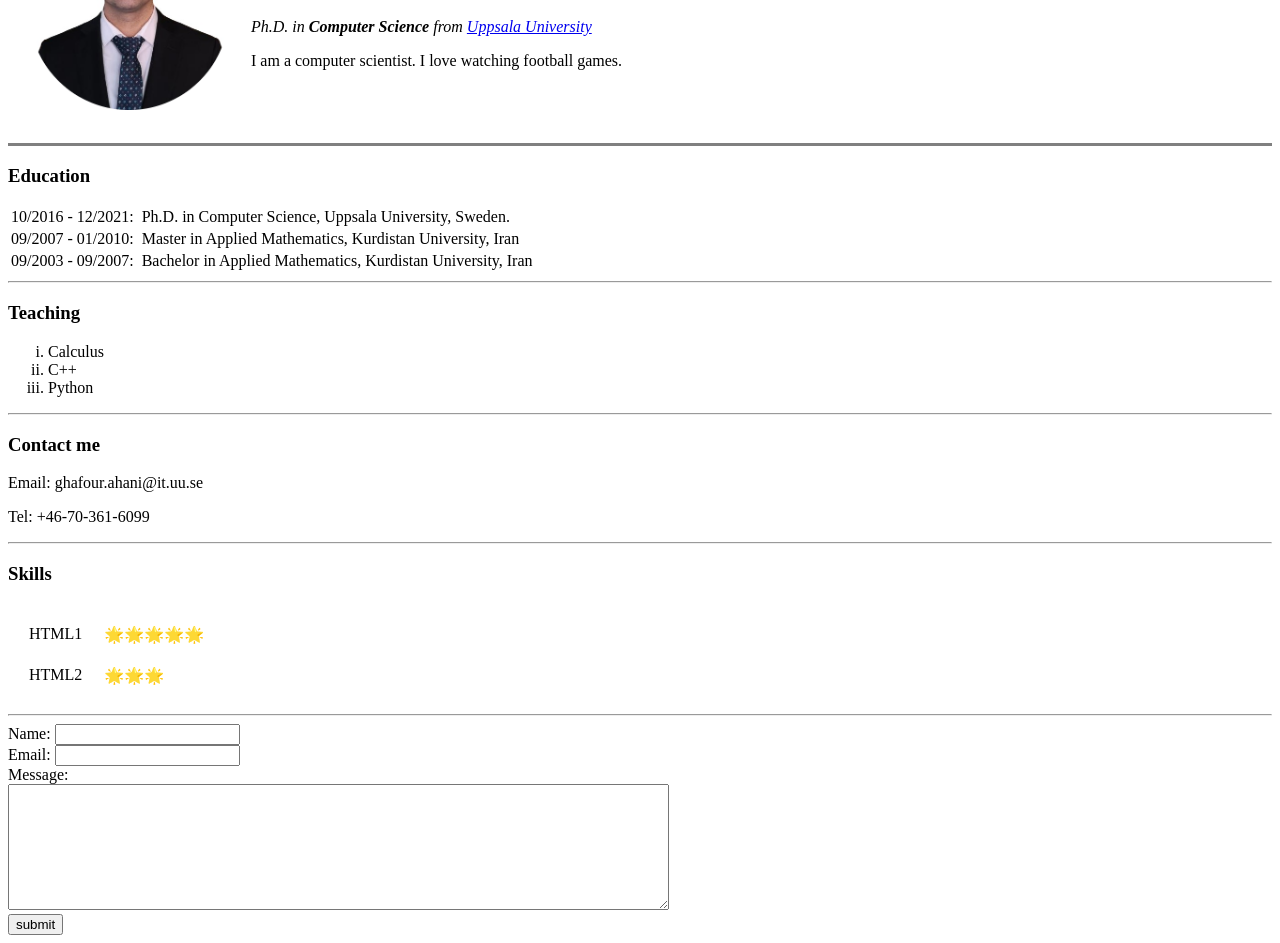
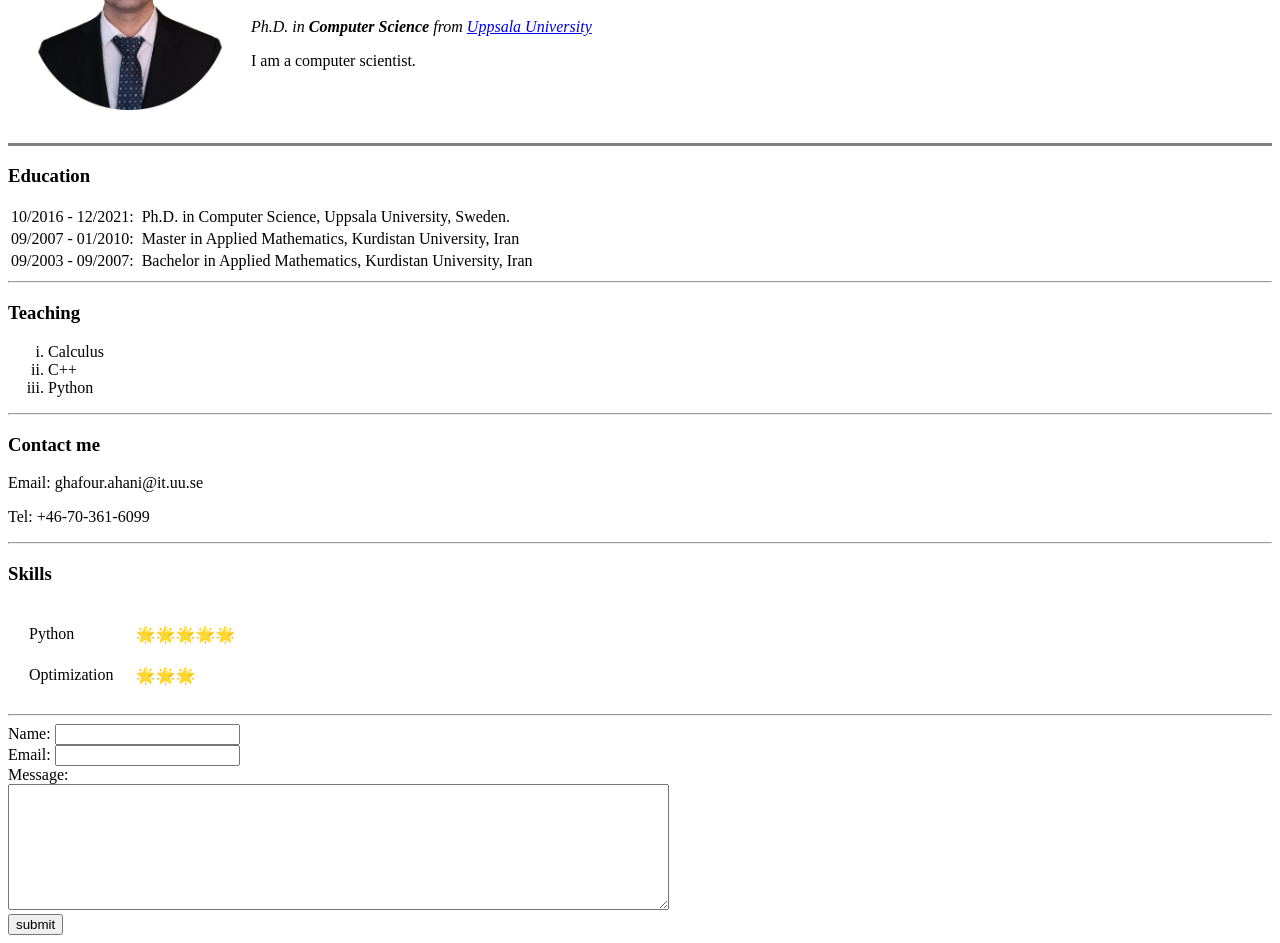
Before and after one commit to ghafourahani/CV, a plain HTML site: page index.html in a window 1280 px wide. Shown: the part 119-1062 px from the top of the page. Drawn offline with Linux system fonts and the light colour scheme.

Commit message:
Update index.html

```diff
--- a/index.html
+++ b/index.html
@@ -17,7 +17,7 @@
         <em>Ph.D. in <strong>Computer Science</strong> from <a href="https://www.it.uu.se/">Uppsala University</a></em>
       </p>
       <p>
-        I am a computer scientist. I love watching football games.
+        I am a computer scientist.
       </td>
     </tr>
   </table>
@@ -64,10 +64,10 @@
     <h3>Skills</h3>
   </header>
   <tr>
-    <td>HTML1</td><td>🌟🌟🌟🌟🌟</td>
+    <td>Python</td><td>🌟🌟🌟🌟🌟</td>
   </tr>
   <tr>
-    <td>HTML2</td><td>🌟🌟🌟</td>
+    <td>Optimization</td><td>🌟🌟🌟</td>
   </tr>
 </table>
 <hr>
```
